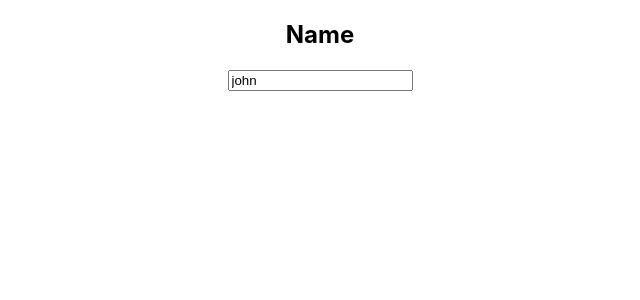
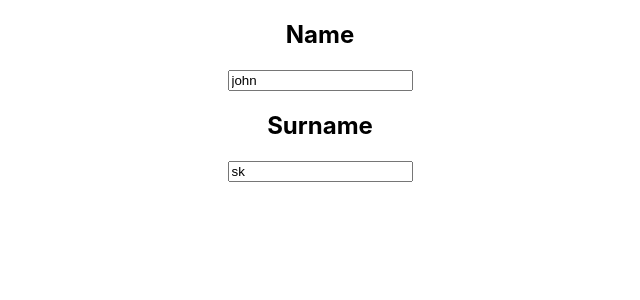
Before and after one commit to muralitharan805/react_warmup, a React (Create React App) app: page / in a window 1280 px wide. Shown: the top 300 px of the page, without its empty margins (320-960 px from the left). Built offline with nearby package versions, Linux system fonts and the light colour scheme.

Commit message:
Seconde hook done

```diff
--- a/src/Greeting.js
+++ b/src/Greeting.js
@@ -4,14 +4,27 @@ import Row from './Row'
 
 export default function Greeting(props){
   const [name,setName] = useState("john")
+  const [surname,setsurName] = useState("sk")
   function handleOnchange(e){
     setName(e.target.value)
   }
+  function handleOnSurnamechange(e){
+    setsurName(e.target.value)
+  }
   return (
           <section>
+            <div>
+
             <Row label="Name">
             </Row>
             <input type='text' value={name} onChange={handleOnchange} ></input>
+            </div>
+            <div>
+
+            <Row label="Surname">
+            </Row>
+            <input type='text' value={surname} onChange={handleOnSurnamechange} ></input>
+            </div>
           </section>
         )
 }
```
